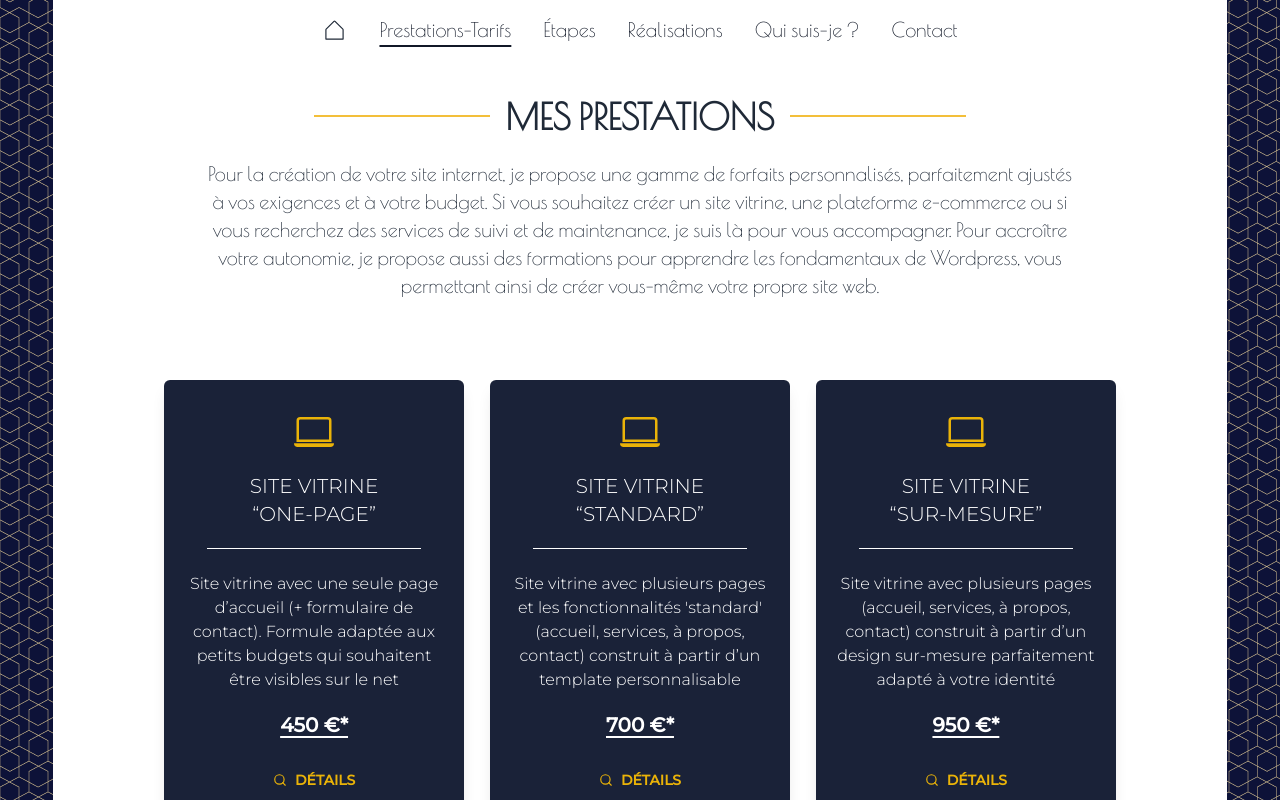
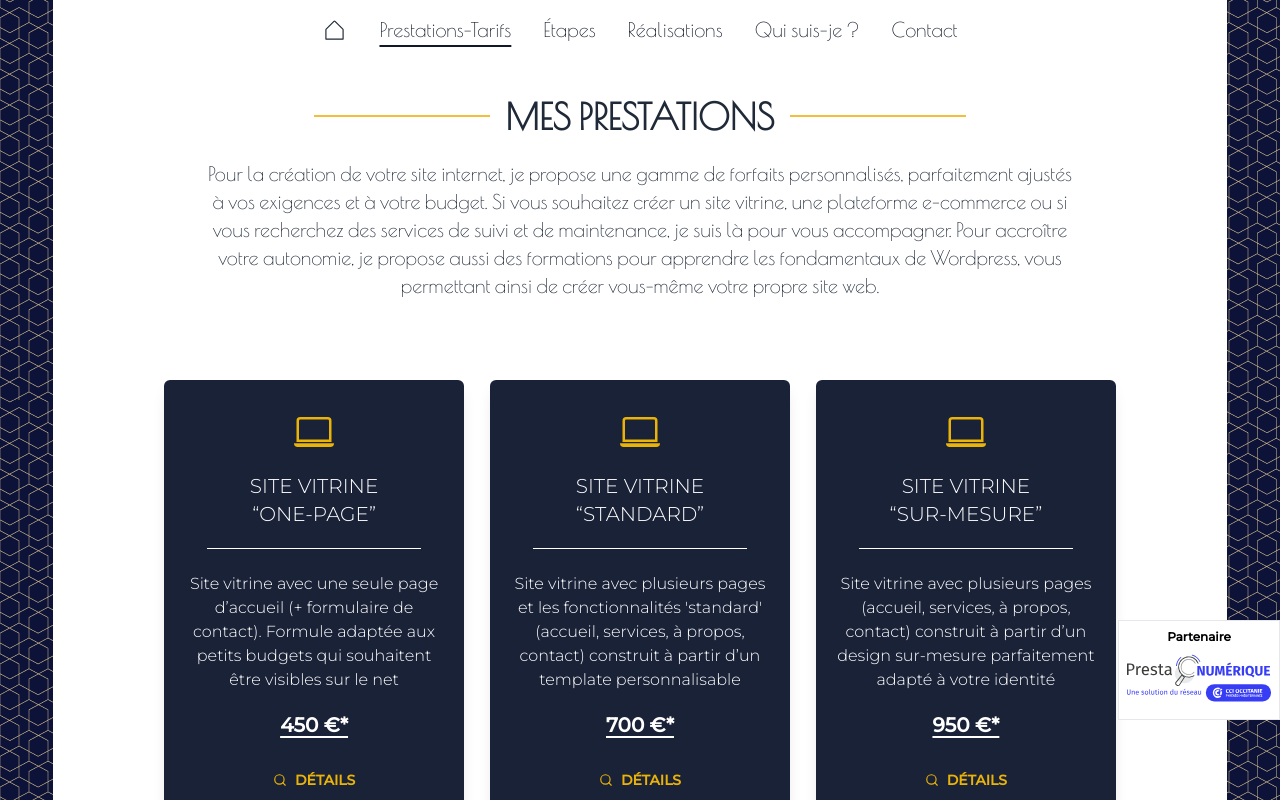
Before and after one commit to annedenicourt/portfolio, a Next.js app: page /prestations in a window 1280 px wide. Shown: the top 800 px of the page. Built offline with nearby package versions, Linux system fonts and the light colour scheme; a web font is replaced by a local one.

Commit message:
add partner as component + integration in all pages

```diff
--- /dev/null
+++ b/Components/partner.js
@@ -0,0 +1,27 @@
+import styles from "../styles/Home.module.css";
+import Image from "next/image";
+
+export default function Partner() {
+  const currentyear = new Date().getFullYear();
+  return (
+    <a
+      href="https://www.prestanumerique.fr/detail/annedenicourtgmail-com/"
+      target="_blank"
+    >
+      <div className="w-40 py-2">
+        <div className="font_bis font-bold text-center text-xs">Partenaire</div>
+        <div className="mx-2">
+          <Image
+            //className={`${styles.image}`}
+            src="/images/logo-prestanumerique.svg"
+            alt="logo prestanumerique"
+            width={500}
+            height={230}
+            layout="responsive"
+            priority="true"
+          />
+        </div>
+      </div>
+    </a>
+  );
+}
--- a/pages/index.js
+++ b/pages/index.js
@@ -13,6 +13,7 @@ import Steps from "../Components/Steps";
 import Footer from "../Components/Footer";
 import { FaArrowCircleDown } from "react-icons/fa";
 import { Fade } from "react-awesome-reveal";
+import Partner from "../Components/partner";
 
 export default function Home() {
   return (
@@ -290,31 +291,13 @@ export default function Home() {
               <Form />
             </div>
           </section>
-
+          <div className="flex md:hidden justify-center bg-white cursor-pointer">
+            <Partner />
+          </div>
           <Footer />
         </div>
-        <div className="fixed bottom-20 right-0 bg-white border cursor-pointer">
-          <a
-            href="https://www.prestanumerique.fr/detail/annedenicourtgmail-com/"
-            target="_blank"
-          >
-            <div className="w-40 py-2">
-              <div className="font_bis font-bold text-center text-xs">
-                Partenaire
-              </div>
-              <div className="mx-2">
-                <Image
-                  //className={`${styles.image}`}
-                  src="/images/logo-prestanumerique.svg"
-                  alt="logo prestanumerique"
-                  width={500}
-                  height={230}
-                  layout="responsive"
-                  priority="true"
-                />
-              </div>
-            </div>
-          </a>
+        <div className="hidden md:flex fixed bottom-20 right-0 bg-white border cursor-pointer">
+          <Partner />
         </div>
       </main>
     </div>
--- a/pages/mon-cv.js
+++ b/pages/mon-cv.js
@@ -10,6 +10,7 @@ import { diplomes, jobs, pro } from "../datas/dataList";
 import { FaSquare } from "react-icons/fa";
 import { BsSearch, BsDownload } from "react-icons/bs";
 import { Fade } from "react-awesome-reveal";
+import Partner from "../Components/partner";
 
 export default function CV() {
   const [showInfo, setShowInfo] = useState(false);
@@ -51,7 +52,7 @@ export default function CV() {
         <link rel="icon" href="/favicon.ico" />
       </Head>
 
-      <main>
+      <main className="relative">
         <div className="mx-8 lg:w-11/12 lg:max-w-7xl lg:mx-auto text-gray-800 bg-white">
           <div className="">
             <div className="flex justify-center">
@@ -246,7 +247,13 @@ export default function CV() {
               </Link>
             </div>
           </section>
+          <div className="flex md:hidden justify-center bg-white cursor-pointer">
+            <Partner />
+          </div>
           <Footer />
+        </div>
+        <div className="hidden md:flex fixed bottom-20 right-0 bg-white border cursor-pointer">
+          <Partner />
         </div>
       </main>
     </div>
--- a/pages/prestations.js
+++ b/pages/prestations.js
@@ -11,6 +11,7 @@ import Footer from "../Components/Footer";
 import { FaCheck } from "react-icons/fa6";
 import { FaTimes } from "react-icons/fa";
 import ARTCILECONTENT from "../Components/Article";
+import Partner from "../Components/partner";
 
 export default function PRESTA() {
   return (
@@ -29,7 +30,7 @@ export default function PRESTA() {
         <link rel="icon" href="/favicon.ico" />
       </Head>
 
-      <main>
+      <main className="relative">
         <div className="mx-8 lg:w-11/12 lg:max-w-7xl lg:mx-auto text-gray-800 bg-white">
           <div className="mx-0 mb-5">
             <div className="flex justify-center">
@@ -38,7 +39,6 @@ export default function PRESTA() {
               </div>
             </div>
           </div>
-
           <section className="" id="services">
             <div className="mx-auto mt-24 flex items-center justify-center text-center">
               <div className={`${styles.separator} w-44 h-0.5 ml-6`}></div>
@@ -61,13 +61,11 @@ export default function PRESTA() {
               <CardPresta />
             </Fade>
           </section>
-
           <section>
             <div className="w-10/12 mx-auto mt-24 flex items-center justify-center text-center">
               <ARTCILECONTENT />
             </div>
           </section>
-
           <section className="mb-24" id="tarifs">
             <div className="mx-auto my-24 flex items-center justify-center text-center">
               <div className={`${styles.separator} w-44 h-0.5 ml-6`}></div>
@@ -241,7 +239,13 @@ export default function PRESTA() {
               </button>
             </Link>
           </div>
+          <div className="flex md:hidden justify-center bg-white cursor-pointer">
+            <Partner />
+          </div>
           <Footer />
+        </div>
+        <div className="hidden md:flex fixed bottom-20 right-0 bg-white border cursor-pointer">
+          <Partner />
         </div>
       </main>
     </div>
```
